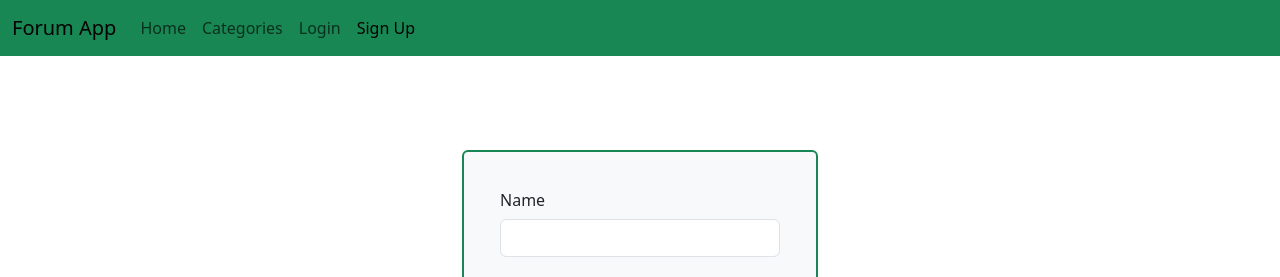
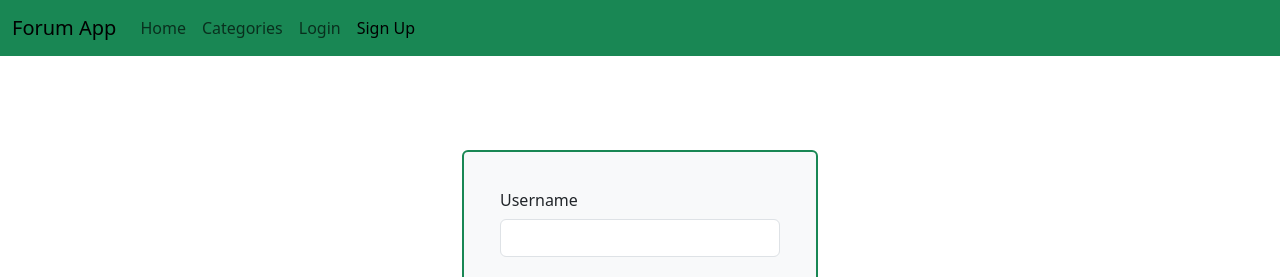
Before and after one commit to ouvh/tp6-forum, a Vue app: page /signup in a window 1280 px wide. Shown: the top 277 px of the page. Built offline with nearby package versions, Linux system fonts and the light colour scheme; no server answers.

Commit message:
adding the uniquess of username in signUp

```diff
--- a/src/components/Auth/SignUp.vue
+++ b/src/components/Auth/SignUp.vue
@@ -4,7 +4,7 @@
       <b-col md="6" lg="4">
         <b-card bg-variant="light" border-variant="success" class="signup-card">
           <b-form @submit.prevent="signUp">
-            <b-form-group label="Name">
+            <b-form-group label="Username">
               <b-form-input v-model="name" type="text" required></b-form-input>
             </b-form-group>
             <b-form-group label="Email">
@@ -59,8 +59,26 @@ export default {
           alert('Passwords do not match');
           return;
         }
+
+
+
+
+
+
+
+
+
+
         try {
+          const userSnapshot = await db.collection('users').where('name', '==', this.name).get();
+          if (!userSnapshot.empty) {
+            alert('Username is already taken');
+            return;
+          }
         await auth.createUserWithEmailAndPassword(this.email, this.password);
+
+
+
 
           try {
           await db.collection('users').doc(auth.currentUser.uid).set({
```
